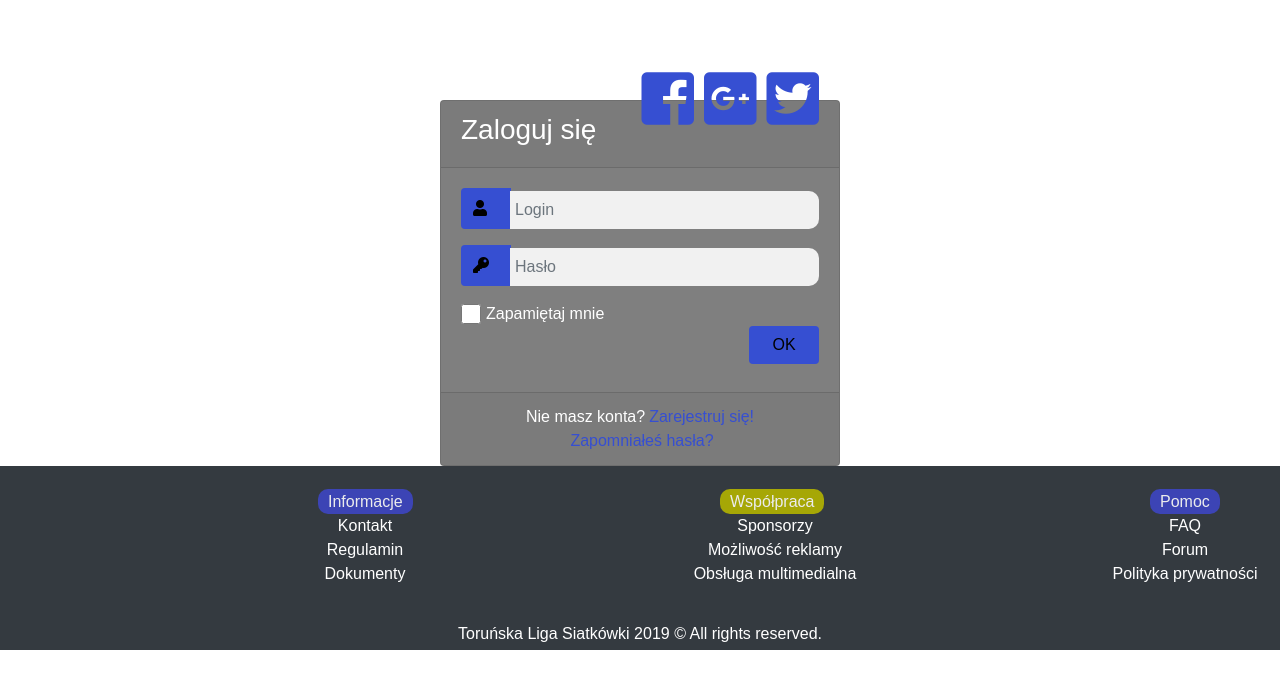
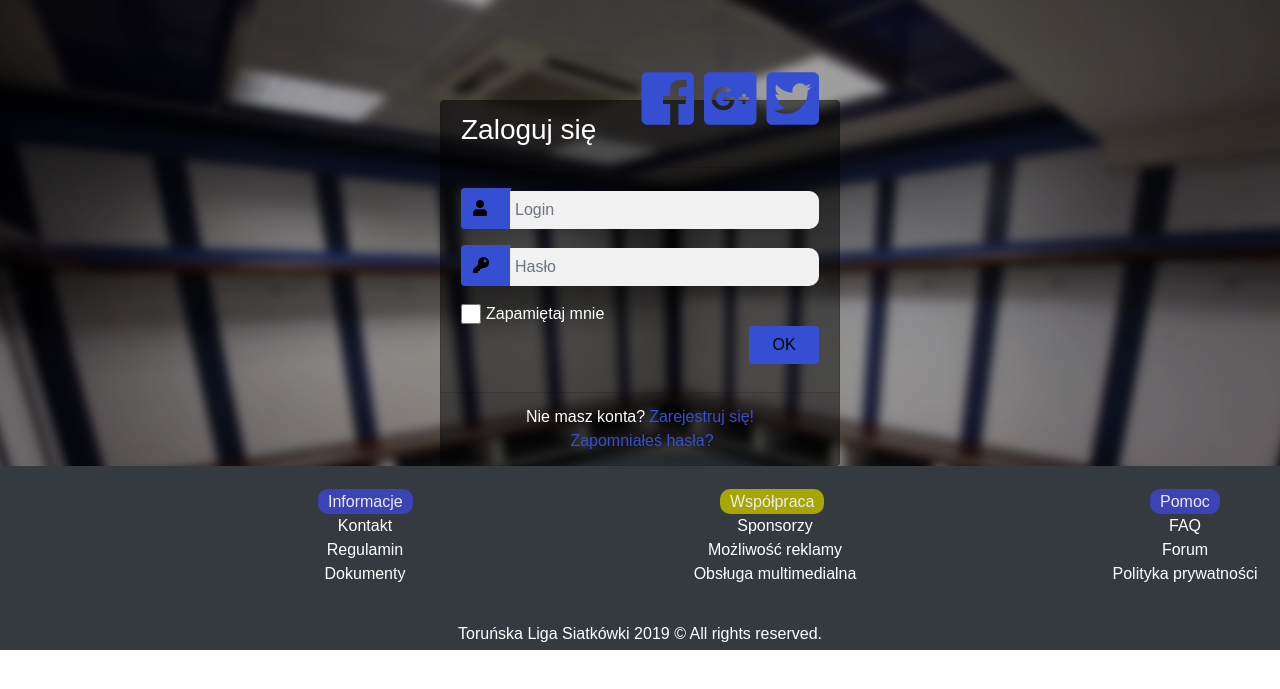
Before and after one commit to LightOfHeaven99/Sport-Torun-Page, a CodeIgniter app: page /database/login in a window 1280 px wide; the page is wider, and only the part inside the window is pictured. Shown: the part 56-745 px from the top of that part. Run offline with CodeIgniter, Linux system fonts and the light colour scheme; some libraries are stand-ins or nearby versions.

Commit message:
Problemy w style.css

```diff
--- a/application/views/pages/start.php
+++ b/application/views/pages/start.php
@@ -4,7 +4,7 @@
     <div style="height:50px;"></div>
     <div class="col-12 col-md-7 col-sm-12 hover-header d-none d-lg-block">
       <div class="parallax-wrapper">
-       <div class="parallax-card-start-1">
+       <div class="parallax-card">
          <div class="card__cometOuter">
          </div>
          <div style="height: 20px;"></div>
--- a/assets/css/style.css
+++ b/assets/css/style.css
@@ -521,7 +521,7 @@ color: white;
 .parallax-wrapper {
   height: 500px;
 }
-.parallax-card-start-1 {
+.parallax-card {
   background-color: rgba(0, 0, 0, 0.5);
   background-size: cover;
   height: 400px;
@@ -603,6 +603,13 @@ background-repeat: no-repeat;
 height: 100%;
 }
 
+.login-bg {
+background-image: url('../img/login-bg.jpg');
+background-size: cover;
+background-repeat: no-repeat;
+height: 100%;
+}
+
 .teams-bg {
 background-image: url('../img/teams-bg.jpg');
 background-size: cover;
```
